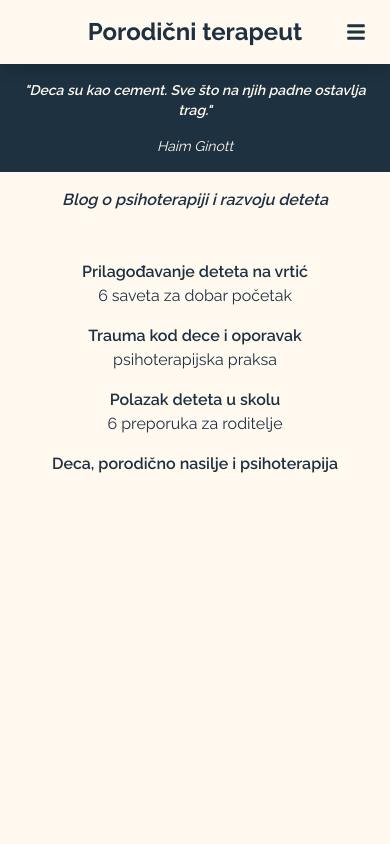
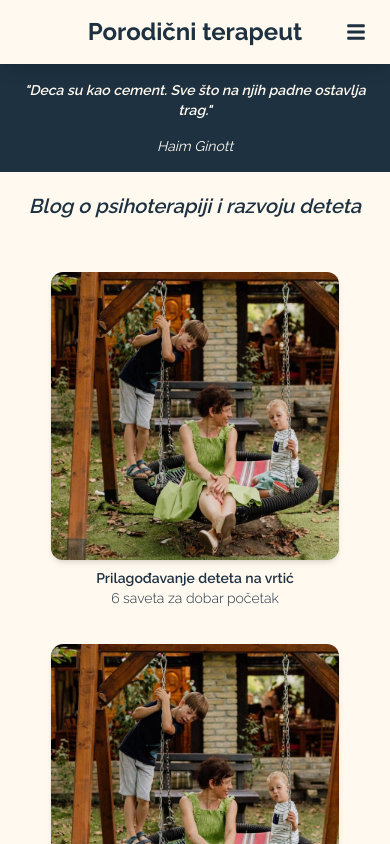
Before and after one commit to Milos191405/smiljaigicpsiholog, a Next.js app: page /Blog in a window 390 px wide. Shown: the top 844 px of the page. Built offline with nearby package versions, Linux system fonts and the light colour scheme.

Commit message:
Styling, finishing all until blog, and blog slug small screen

```diff
--- a/src/app/Blog/[slug]/page.js
+++ b/src/app/Blog/[slug]/page.js
@@ -1,10 +1,14 @@
 import Navbar from "@/components/Navbar";
 import path from "path";
 import fs from "fs";
+import Image from "next/image";
 
 // Function to generate slug
 function generateSlug(title) {
-  return title.toLowerCase().replace(/\s+/g, "-").replace(/[^\w-]+/g, "");
+  return title
+    .toLowerCase()
+    .replace(/\s+/g, "-")
+    .replace(/[^\w-]+/g, "");
 }
 
 // Function to get post by slug
@@ -37,15 +41,33 @@ export default async function BlogPost({ params }) {
   return (
     <>
       <Navbar />
-      <article className="pt-30 px-4">
-        <h1 className="text-center text-lg font-bold">{post.title}</h1>
+      <div className="mt-[60px] bg-background-secondary">
+        <h1 className="text-center text-lg font-bold py-10">{post.title}</h1>
+      </div>
+
+      <article className="pt-10 px-4">
+        <Image
+          src={post.image}
+          alt={post.title}
+          width={600}
+          height={400}
+          className="rounded-xl shadow-md "
+        />
         <div className="mt-6 space-y-4">
           {post.subtitles.map((section, index) => (
             <section key={index}>
-              <h2 className="italic font-semibold">{section.subtitle}</h2>
-              <p className="text-gray-700">
-                {Array.isArray(section.content) ? section.content.join(", ") : section.content}
-              </p>
+              <h2 className="italic font-semibold text-lg pb-3">{section.subtitle}</h2>
+              <div className="text-text-primary primary text-sm pb-5">
+                {Array.isArray(section.content) ? (
+                  <ul className="list-disc list-inside ">
+                    {section.content.map((item, i) => (
+                      <li key={i}>{item}</li>
+                    ))}
+                  </ul>
+                ) : (
+                  section.content
+                )}
+              </div>
             </section>
           ))}
         </div>
--- a/src/app/Blog/page.js
+++ b/src/app/Blog/page.js
@@ -3,6 +3,7 @@ import Link from "next/link";
 import path from "path";
 import fs from "fs";
 import RandomQuote from "@/components/RandomQuote";
+import Image from "next/image";
 
 // Function to generate a URL-friendly slug
 function generateSlug(title) {
@@ -35,22 +36,36 @@ export default async function Blog() {
           <RandomQuote />
         </div>
 
-       <h1 className="italic text-center font-semibold py-4 text-1xl md:text-2xl lg:text-3xl xl:text-4xl 2xl:text-5xl text-text-primary">
+       <h1 className="italic text-center font-semibold py-5 text-xl md:text-2xl lg:text-3xl xl:text-4xl 2xl:text-5xl text-text-primary">
           Blog o psihoterapiji i razvoju deteta
         </h1>
-        <ul className="mt-8 space-y-4">
+        <ul className="mt-8 space-y-4 text-sm md:text-md lg:text-lg xl:text-xl 2xl:text-xl">
   {posts.map((post) => (
-            <li key={post.id} className="text-center">
+    <li key={post.id} className="text-center ">
       <Link
         href={`/Blog/${generateSlug(post.title)}`}
-                className="font-semibold text-foreground hover:underline"
+        className="inline-block"
       >
-                {post.title}
+        <div className="flex flex-col items-center space-y-2 hover:opacity-90 mb-5 ">
+          <div className="relative w-72 sm:w-92 md:w-96 lg:w-96 xl:w-96 aspect-[4/4]">
+  <Image
+    src={post.image}
+    alt={post.title}
+    fill
+    className="rounded-xl shadow-md object-cover"
+    sizes="(max-width: 640px) 10rem, (max-width: 768px) 13rem, (max-width: 1024px) 16rem, (max-width: 1280px) 20rem, 24rem"
+  />
+</div>
+          <div className="hover:underline">
+            <h2 className="font-semibold text-foreground text-md  lg:text-lg xl:text-xl 2xl:text-xl">{post.title}</h2>
+            <p className="font-light">{post.subtitle}</p>
+          </div>
+        </div>
       </Link>
-              <p className="">{post.subtitle}</p>
     </li>
   ))}
 </ul>
+
       </article>
     </>
   );
--- a/src/app/O_meni/page.js
+++ b/src/app/O_meni/page.js
@@ -21,8 +21,8 @@ export default function O_meni() {
           <div className="mx-auto md:max-w-[700px] lg:max-w-[1000px] xl:max-w-[1200px] 2xl:max-w-[1800px] flex flex-col pt-10 pb-10 lg:flex-row items-center justify-center px-6 md:px-0">
 
 
-            <div className="lg:w-1/2 text-text-primary text-sm md:text-md lg:text-lg xl:text-xl 2xl:text-1xl space-y-4 lg:p-10">
-            <h1 className="italic text-center font-semibold  text-xl md:text-2xl lg:text-3xl xl:text-4xl 2xl:text-5xl text-text-primary pb-5">
+            <div className="lg:w-1/2 text-text-primary text-sm md:text-md lg:text-lg xl:text-xl 2xl:text-xl space-y-4 lg:p-10">
+            <h1 className="italic text-center font-semibold  text-xl md:text-2xl lg:text-3xl xl:text-4xl 2xl:text-5xl text-text-primary pb-5 lg:pb-10">
           Smilja Igic
         </h1>
               <p>
@@ -63,7 +63,7 @@ export default function O_meni() {
                 className="w-full h-full object-cover"
               />
             </div>
-            <div className="lg:w-1/2 text-text-primary text-sm md:text-md lg:text-lg xl:text-xl 2xl:text-1xl space-y-4 lg:ml-10 mt-10">
+            <div className="lg:w-1/2 text-text-primary text-sm md:text-md lg:text-lg xl:text-xl 2xl:text-xl space-y-4 lg:ml-10 mt-10">
               <p>
                 Dugogodišnje iskustvo stekla je kao savetnik na roditeljskom telefonu i dečijoj liniji,
                 pružajući podršku i smernice roditeljima i deci u kriznim situacijama.
--- a/src/app/Psihoterapija/page.js
+++ b/src/app/Psihoterapija/page.js
@@ -65,17 +65,17 @@ function Psihoterapija() {
 
 
         {/* Glavna sekcija - tekst i slika */}
-   <section className="py-10 px-6 bg-background-secondary">
+   <section className="py-10 px-6 bg-background-secondary ">
   <div
     className="mx-auto md:max-w-[700px] lg:max-w-[1000px] xl:max-w-[1200px] 2xl:max-w-[1800px]
-      flex flex-col lg:flex-row items-start justify-center px-6 md:px-0"
+      flex flex-col lg:flex-row items-start justify-center px-6 md:px-0  "
   >
-     <h1 className="text-xl md:text-2xl lg:text-3xl xl:text-3xl 2xl:text-4xl font-semibold text-text-primary mb- lg:hidden mx-auto">
+     <h1 className="text-2xl md:text-3xl lg:text-3xl xl:text-3xl 2xl:text-4xl font-semibold text-text-primary lg:hidden mx-auto">
         Psihoterapija
       </h1>
       <p className="text-lg md:text-2xl lg:text-3xl xl:text-3xl 2xl:text-4xl font-semibold text-text-primary mb-6 lg:hidden mx-auto">Put ka ličnoj promeni</p>
     {/* Slika ide prva na velikim ekranima */}
-     <div className="md:w-7/10 lg:w-3/10  lg:mt-0 flex justify-end lg:p-5 ">
+     <div className="md:w-7/10 lg:w-3/10  lg:mt-0 flex justify-end lg:p-5 md:mx-auto">
       <ImageSection
         src="/Smiljka1.jpg"
         width={500}
--- a/src/app/layout.js
+++ b/src/app/layout.js
@@ -27,7 +27,7 @@ export default function RootLayout({ children }) {
       <body
         className={`antialiased ${raleway.variable} ${geistMono.variable}`} // Add correct font classes
         style={{
-          fontFamily: `var(--font-geist-sans), sans-serif`,
+          fontFamily: `var(--font-sans), sans-serif`,
         }}
       >
         {children}
--- a/src/app/page.js
+++ b/src/app/page.js
@@ -47,14 +47,14 @@ export default function Home() {
         {/* Hero Section */}
         <section className="pt-[64px] lg:pt-[100px] bg-background-secondary ">
           <div
-            className="mx-auto md:max-w-[700px] lg:max-w-[1000px] xl:max-w-[1200px] 2xl:max-w-[1800px] flex flex-col pt-10 pb-10 lg:flex-row
+            className="mx-auto md:max-w-[700px] lg:max-w-[1000px] xl:max-w-[1500px] 2xl:max-w-[1800px] flex flex-col pt-20 pb-10 lg:flex-row
           items-center justify-center px-6 md:px-0"
           >
-            <div className="lg:w-1/2 text-center lg:text-left lg:p-10">
+            <div className="lg:w-1/2 text-center lg:text-left pb-6 lg:p-10">
               <h1 className="text-xl md:text-2xl lg:text-3xl xl:text-4xl 2xl:text-5xl font-semibold leading-tight">
                 Terapija za decu, tinejdžere i njihove porodice
               </h1>
-              <p className="my-6 text-lg md:text-xl lg:text-2xl xl:text-2xl 2xl:text-3xl text-text-secondary">
+              <p className="my-6 pb-6 text-lg md:text-xl lg:text-2xl xl:text-2xl 2xl:text-3xl text-text-secondary">
                 Pronađite podršku i razumevanje kroz stručni pristup.
               </p>
               <Button
@@ -63,7 +63,7 @@ export default function Home() {
                 styleType="consultation"
               />
             </div>
-            <div className="md:w-7/10 lg:w-3/10 p-6  mt-10 lg:mt-0 flex justify-end lg:p-5">
+            <div className="md:w-7/10 lg:w-3/10 p-  mt-10 lg:mt-0 flex justify-end lg:p-5">
               <ImageSection
                 src="/Smiljka1.jpg"
                 width={500}
--- a/src/data/posts.json
+++ b/src/data/posts.json
@@ -4,6 +4,7 @@
       "id": 1,
       "title": "Prilagođavanje deteta na vrtić",
       "subtitle": "6 saveta za dobar početak",
+      "image": "/Smiljka1.jpg",
       "subtitles": [
         {
           "id": 1,
@@ -40,7 +41,8 @@
     {
       "id": 2,
       "title": "Trauma kod dece i oporavak",
-      "subtitle" :"psihoterapijska praksa",
+      "subtitle": "psihoterapijska praksa",
+      "image": "/Smiljka1.jpg",
       "subtitles": [
         {
           "id": 1,
@@ -94,7 +96,8 @@
     {
       "id": 3,
       "title": "Polazak deteta u skolu",
-      "subtitle" :"6 preporuka za roditelje",
+      "subtitle": "6 preporuka za roditelje",
+      "image": "/Smiljka1.jpg",
       "subtitles": [
         {
           "id": 1,
@@ -131,7 +134,8 @@
     {
       "id": 4,
       "title": "Deca, porodično nasilje i psihoterapija",
-      "subtitle" :"",
+      "subtitle": "",
+      "image": "/Smiljka1.jpg",
       "subtitles": [
         {
           "id": 1,
@@ -167,6 +171,31 @@
           "content": "Borba protiv porodičnog nasilja nije samo odgovornost žrtava – to je odgovornost celog društva. Edukacijom, empatijom i podrškom možemo zajedno stvoriti svet u kojem je nasilje neprihvatljivo, a sigurnost i ljubav osnovni temelji porodičnih odnosa."
         }
       ]
+    },
+    {
+      "id": 5,
+      "title": "Podsticajno i pozitivno roditeljstvo",
+      "image": "/Smiljka1.jpg",
+      "subtitles": [
+        {
+          "subtitle": "Prihvatanje deteta (toplina)",
+          "content": [
+            "Obezbediti da dete ima doživljaj da je voljeno, bez obzira na okolnosti.",
+            "Pokazivanje ljubavi (delima i rečima).",
+            "Stavljanje sebe u poziciju deteta i razmišljanje o njegovim potrebama i osećanjima.",
+            "Ključni elementi topline su emocionalna podrška i razumevanje."
+          ]
+        },
+        {
+          "subtitle": "Vođenje deteta kroz situacije (struktura)",
+          "content": [
+            "Detetu je potrebno dati jasna uputstva za očekivana, bezbedna i korisna ponašanja.",
+            "Objašnjenje zahteva.",
+            "Pomoć u savladavanju izazova.",
+            "Modelovanje ponašanja i zajedničko rešavanje problema."
+          ]
         }
       ]
     }
+  ]
+}
```
Lines whose indentation alone changed are shown as unchanged.
